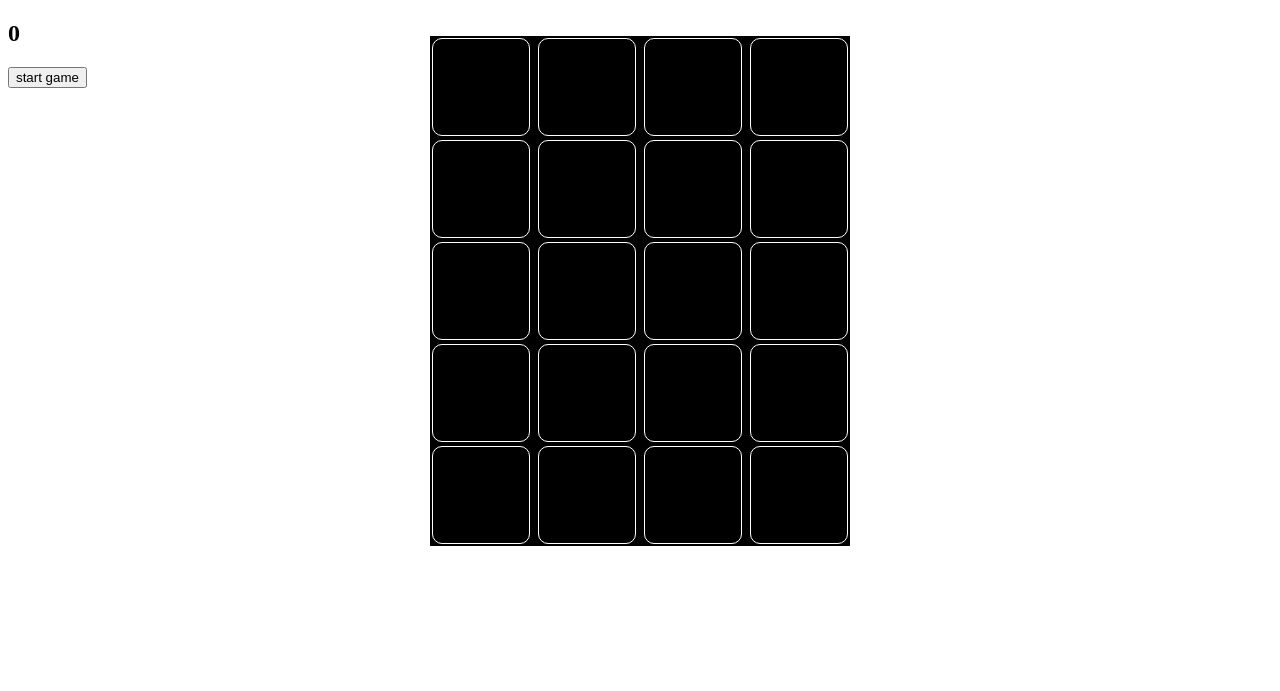
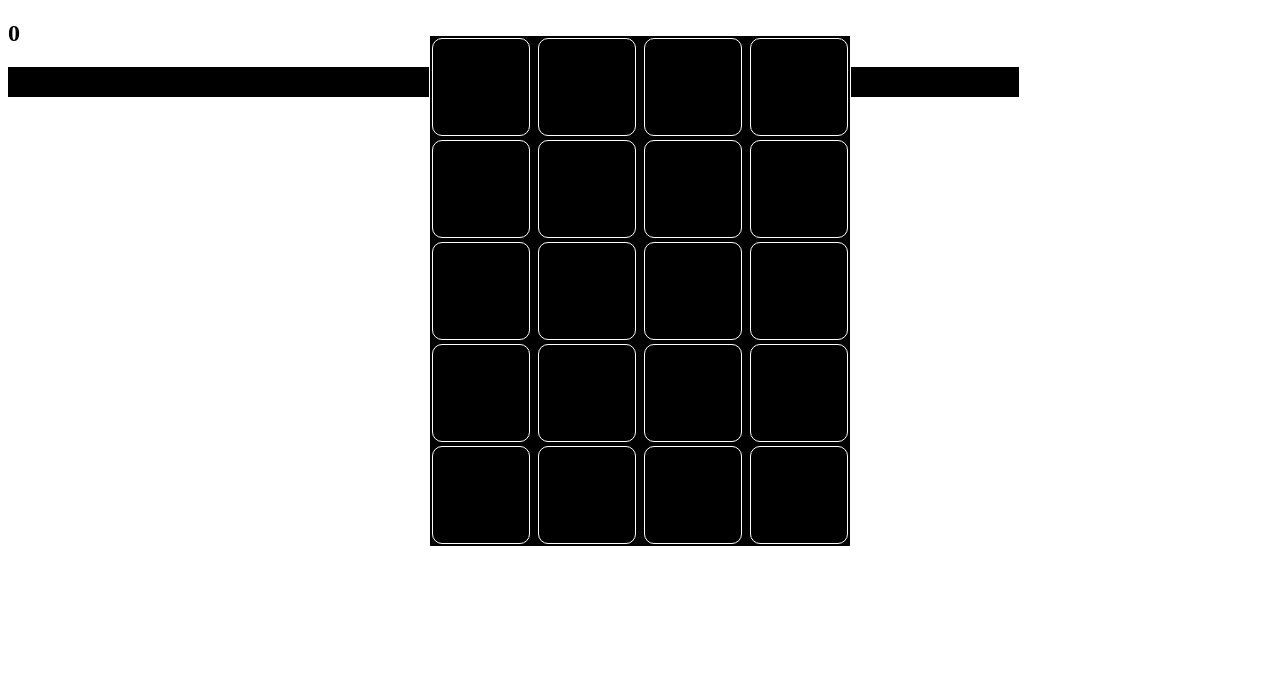
Before and after one commit to karthikoder/touch-white-game, a plain HTML site: page index.html in a window 1280 px wide. Shown: the part 109-800 px from the top of the page. Drawn offline with Linux system fonts and the light colour scheme.

Commit message:
Update source.css

```diff
--- a/source.css
+++ b/source.css
@@ -34,3 +34,14 @@ h1
 	color:black;
 	border:2px solid black;
 }
+#btn,#button
+{
+	width:80%;
+	margin:auto;
+	height:30px;
+	outline:none;
+	border:none;
+	color:black;
+	background:none;
+	background-color:black;
+}
```
